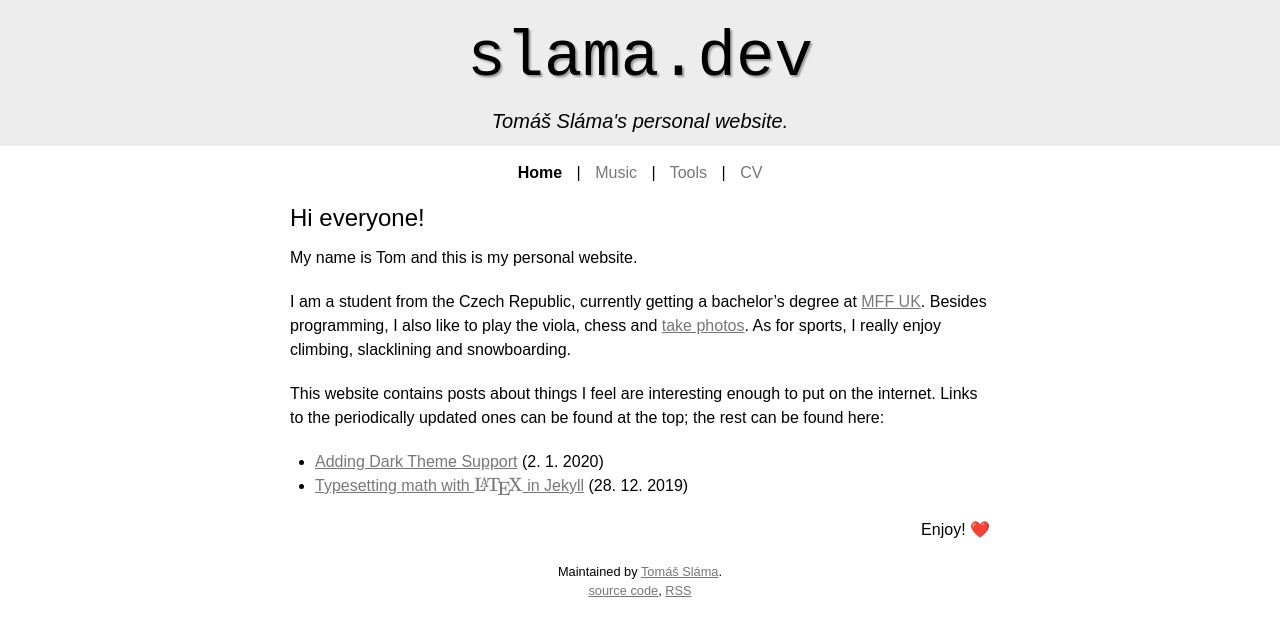
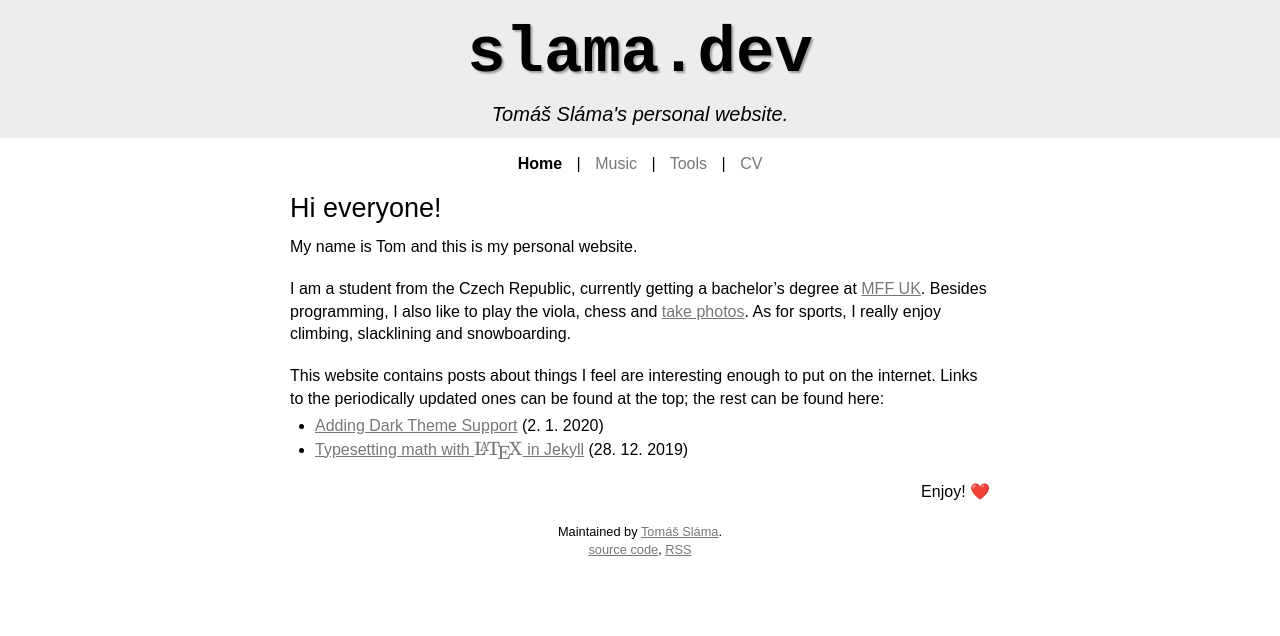
Before and after one commit to xiaoxiae/slama.dev, a Jekyll site: the page built from index.md, in a window 1280 px wide. Shown: the top 636 px of the page. Built offline with Jekyll 4.4.1, drawn with Linux system fonts in a browser that asks for light colours; nearby versions of some CDN libraries; some web fonts are replaced; library files that are not in the unit come from our copies.

Commit message:
update website CSS

```diff
--- a/_sass/_main.scss
+++ b/_sass/_main.scss
@@ -34,11 +34,21 @@
 $description-size: 125%;
 $footer-size: 80%;
 
+$line-height: 1.4;
+
 $line-spacing: 20px;	// spacing after paragraph
-$h1-spacing: 12px;		// spacing after h1
-$h2-spacing: 10px;		// spacing after h2
-$h3-spacing: 8px;		// spacing after h3
-$h4-spacing: 6px;		// spacing after h4
+
+$h2-spacing: 8px;
+$h3-spacing: 5px;
+$h4-spacing: 3px;
+$h5-spacing: 2px;
+$h6-spacing: 1px;
+
+$h2-size: 27px;
+$h3-size: 23px;
+$h4-size: 20px;
+$h5-size: 18px;
+$h6-size: 16px;
 
 $list-item-left-padding: 25px;	// so bullets don't stick out the page
 
@@ -180,7 +190,10 @@
 
 body {
 	font-family: $serif-font, sans-serif;
-	line-height: 1.5;
+	line-height: $line-height;
+
+	// fix Jekyll generating p tags inside li
+	li { p { margin-bottom: 0; } }
 
 	ul, ol {
 		padding-left: $list-item-left-padding;
@@ -192,22 +205,32 @@
 		padding-bottom: 0;
 	}
 
-	li { p { margin-bottom: 0; } }
+	p + ul, p + ol { margin-top: -$line-spacing / 4 * 3; }
 
 	p, hr {margin-bottom: $line-spacing;}
 
-	h1, h2, h3, h4 {font-weight:normal;}
+	h2, h3, h4, h5, h6 { font-weight:normal; }
 
-	h1 {padding-bottom: $h1-spacing;}
-	h2 {padding-bottom: $h2-spacing;}
-	h3 {padding-bottom: $h3-spacing;}
-	h3 {padding-bottom: $h4-spacing;}
+	h2 {padding-bottom: $h2-spacing; font-size: $h2-size;}
+	h3 {padding-bottom: $h3-spacing; font-size: $h3-size;}
+	h4 {padding-bottom: $h4-spacing; font-size: $h4-size;}
+	h5 {padding-bottom: $h5-spacing; font-size: $h5-size;}
+	h6 {padding-bottom: $h6-spacing; font-size: $h6-size;}
 
-	img {
-		width: 90%;
-		display: block;
-		margin-left: auto;
-		margin-right: auto
+	figure {
+		img, svg {
+			max-width: 90%;
+			display: block;
+			margin-left: auto;
+			margin-right: auto;
+		}
+
+		figcaption {
+			text-align: center;
+			font-style: italic;
+		}
+
+		margin-bottom: $line-spacing;
 	}
 
 	code {
@@ -219,6 +242,23 @@
 	}
 
 	article { header { h2 { padding-bottom: 0; } } }
+
+	table {
+		border-top: 2px solid;
+		border-bottom: 2px solid;
+
+		border-collapse: separate;
+		border-spacing: $line-spacing / 2 $line-spacing / 3;
+
+		th { border-bottom: 1px solid; }
+
+		td, th {padding: 0 $line-spacing / 2;}
+
+		margin-left: auto;
+		margin-right: auto;
+
+		margin-bottom: $line-spacing;
+	}
 
 	footer {
 		font-size: $footer-size;
@@ -237,14 +277,14 @@
 	.cv-secondary-group {border-right: 1px solid $light-text-color;}
 
 	a {
-		color: $light-link-color !important;
-		&:hover {color: $light-text-color !important;}
+		color: $light-link-color;
+		&:hover {color: $light-text-color;}
 	}
 
 	hr {border: 1px solid $light-text-color;}
 
 	.current-page-item, .header {
-		a {color: $light-text-color !important;}
+		a {color: $light-text-color;}
 	}
 
 	.header {
@@ -335,18 +375,22 @@
 		color: $dark-text-color;
 		background-color: $dark-background-color;
 
+		// update SVG colors appropriately
+		svg { filter: invert(100%); }
+		.katex {svg { filter: invert(0%); } }
+
 		.cv-primary-group {border-right: 2px solid $dark-text-color;}
 		.cv-secondary-group {border-right: 1px solid $dark-text-color;}
 
 		a {
-			color: $dark-link-color !important;
-			&:hover {color: $dark-text-color !important;}
+			color: $dark-link-color;
+			&:hover {color: $dark-text-color;}
 		}
 
 		hr {border: 1px solid $dark-text-color;}
 
 		.current-page-item, .header {
-			a {color: $dark-text-color !important;}
+			a {color: $dark-text-color;}
 		}
 
 		.header {
```
